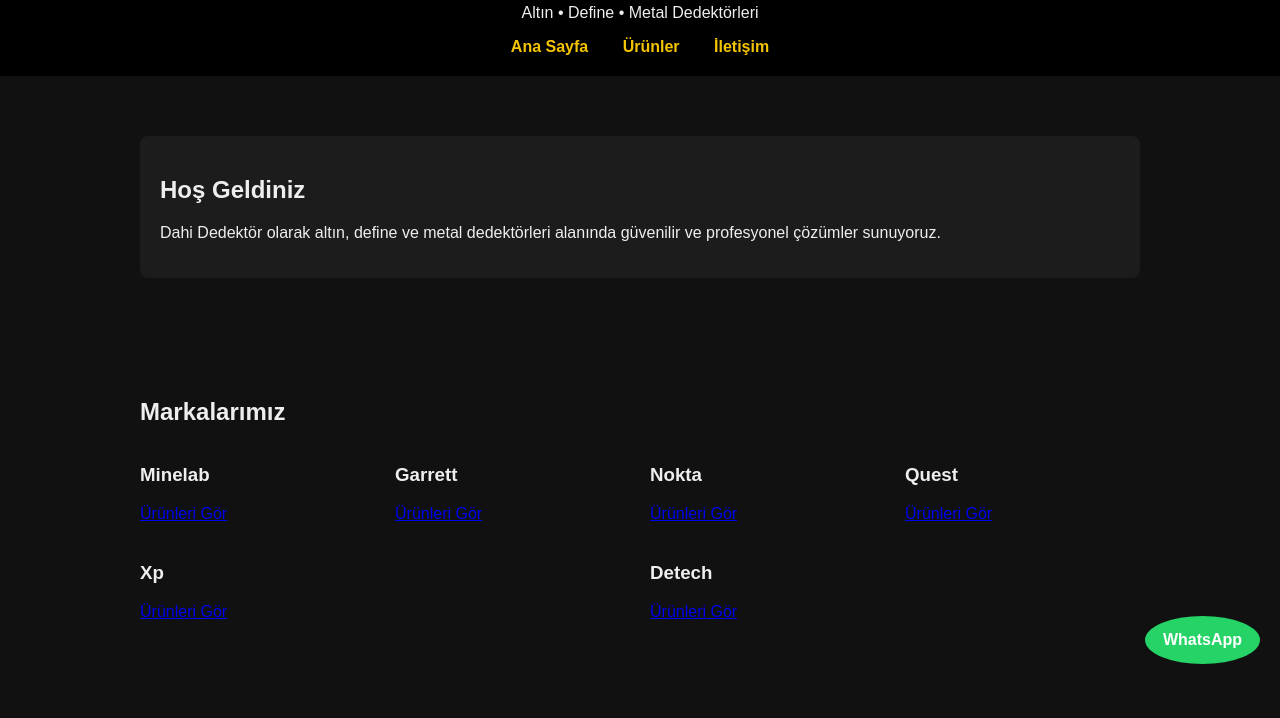
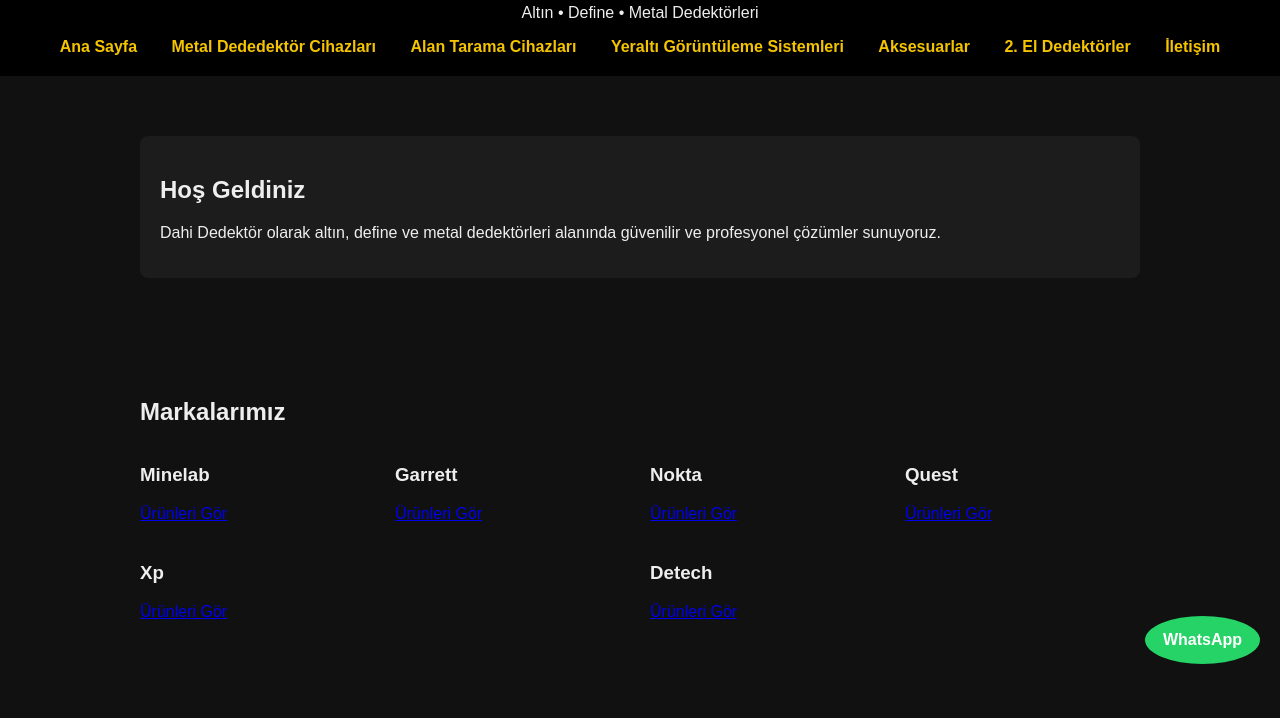
Before and after one commit to dahidedektor/dahidedektor.github.io, a plain HTML site: page index.html in a window 1280 px wide. Shown: the part 116-834 px from the top of the page. Drawn offline with Linux system fonts and the light colour scheme.

Commit message:
Update index.html

```diff
--- a/index.html
+++ b/index.html
@@ -20,7 +20,11 @@
 <p>Altın • Define • Metal Dedektörleri</p>
 <nav>
 <a href="#anasayfa">Ana Sayfa</a>
-<a href="#urunler">Ürünler</a>
+<a href="#urunler">Metal Dededektör Cihazları</a>
+<a href="#urunler">Alan Tarama Cihazları</a>
+<a href="#urunler">Yeraltı Görüntüleme Sistemleri</a>
+<a href="#urunler">Aksesuarlar</a>
+<a href="#urunler">2. El Dedektörler</a>
 <a href="#iletisim">İletişim</a>
 </nav>
 </header>
```
